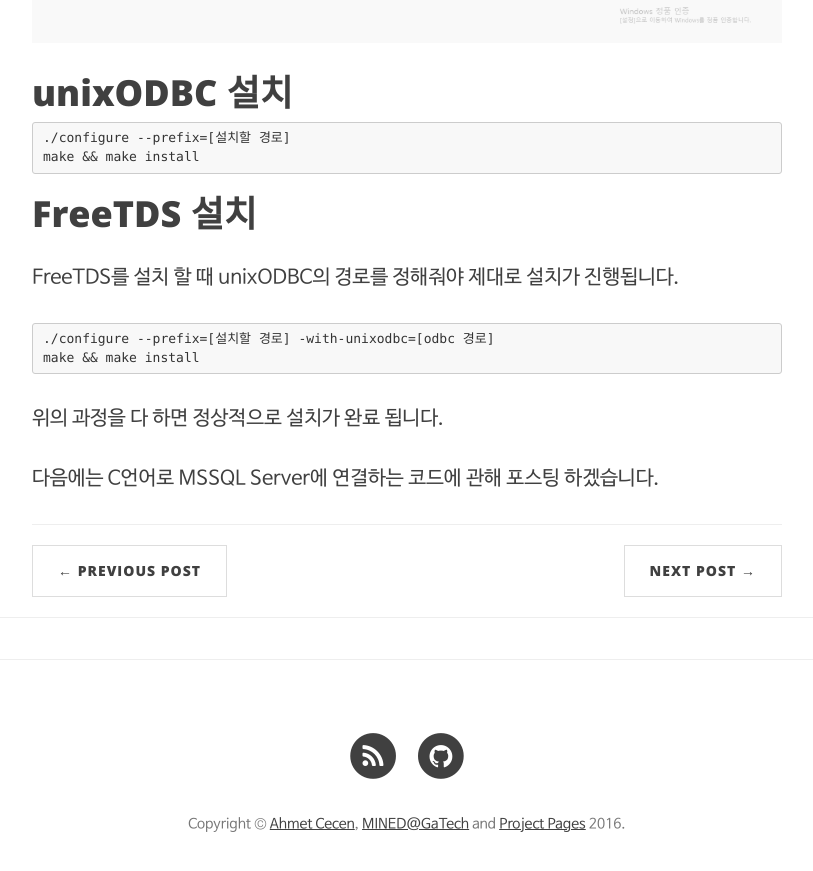
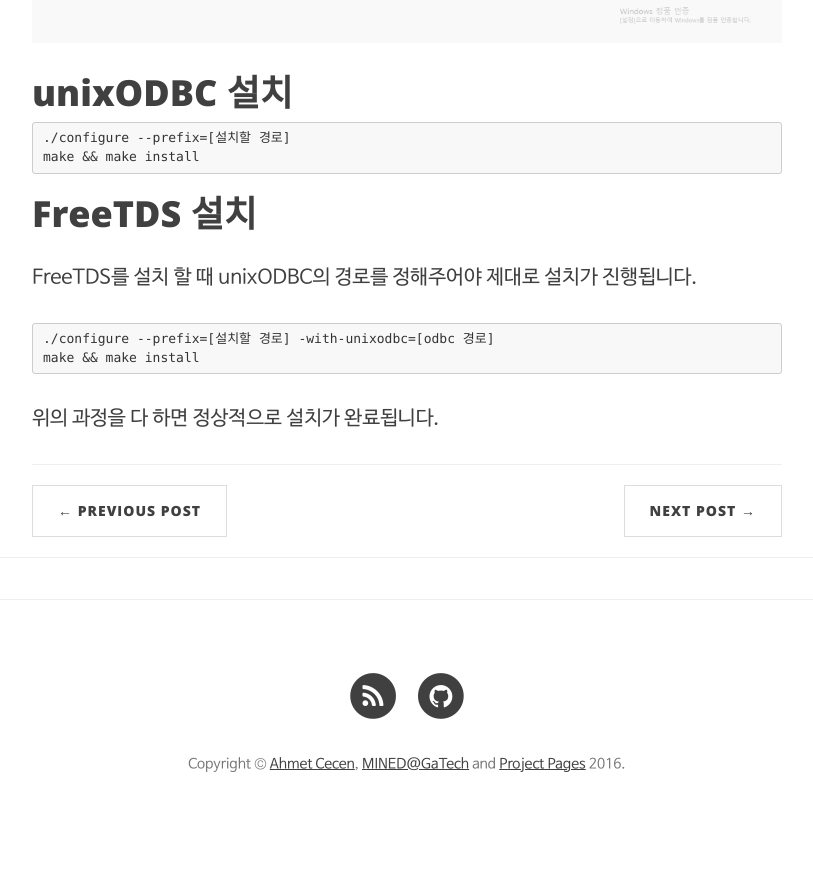
Before and after one commit to fbqweasd/fbqweasd.github.io, a Jekyll site: the page built from _posts/2020-01-05-odbc1.md, in a window 1280 px wide and 900 px high, scrolled down 2225 px. Shown: the top 871 px of the window, without its empty margins (233-1046 px from the left). Built offline with Jekyll 4.4.1, drawn with Linux system fonts in a browser that asks for light colours; nearby versions of some CDN libraries; comment, search, counter and statistics services are not loaded; after the commit the page ends 3065 px from its top, so only the background shows below that; some of the changed text lies outside the part shown.

Commit message:
Update 2020-01-05-odbc1.md

```diff
--- a/_posts/2020-01-05-odbc1.md
+++ b/_posts/2020-01-05-odbc1.md
@@ -13,13 +13,13 @@ category: odbc
 __unixODBC__ 는 c언어를 사용하여 SQL 구문을 사용하는 모든 서버에 접근을 할 수 있는 라이브
 러리이고, __FreeTDS__ 는 ODBC에서 MSSQL 접속을 할 수 있도록 접속 드라이버를 제공하는 라이브러이입니다.
 
-설치하는 방법은 크게 아래의 2가지로 나뉘어 질 수 있습니다.
+설치하는 방법은 크게 아래의 2가지 방법이 있습니다.
 
 __1. yum으로 설치__
 
 __2. 소스를 컴파일 하여 설치__
 
-저는 따로 지정된 폴더에 설치를 하고 싶어서 소스 파일을 컴파일하여 설치하겠습니다.
+저는 따로 지정된 폴더에 설치를 하기위해 소스파일을 컴파일하여 설치하겠습니다.
 
 # 소스 파일 다운로드
 
@@ -45,12 +45,10 @@ __2. 소스를 컴파일 하여 설치__
 
 # FreeTDS 설치
 
-FreeTDS를 설치 할 때 unixODBC의 경로를 정해줘야 제대로 설치가 진행됩니다.
+FreeTDS를 설치 할 때 unixODBC의 경로를 정해주어야 제대로 설치가 진행됩니다.
 
 	./configure --prefix=[설치할 경로] -with-unixodbc=[odbc 경로]
 	make && make install
 
 
-위의 과정을 다 하면 정상적으로 설치가 완료 됩니다.
-
-다음에는 C언어로 MSSQL Server에 연결하는 코드에 관해 포스팅 하겠습니다.
+위의 과정을 다 하면 정상적으로 설치가 완료됩니다.
```
